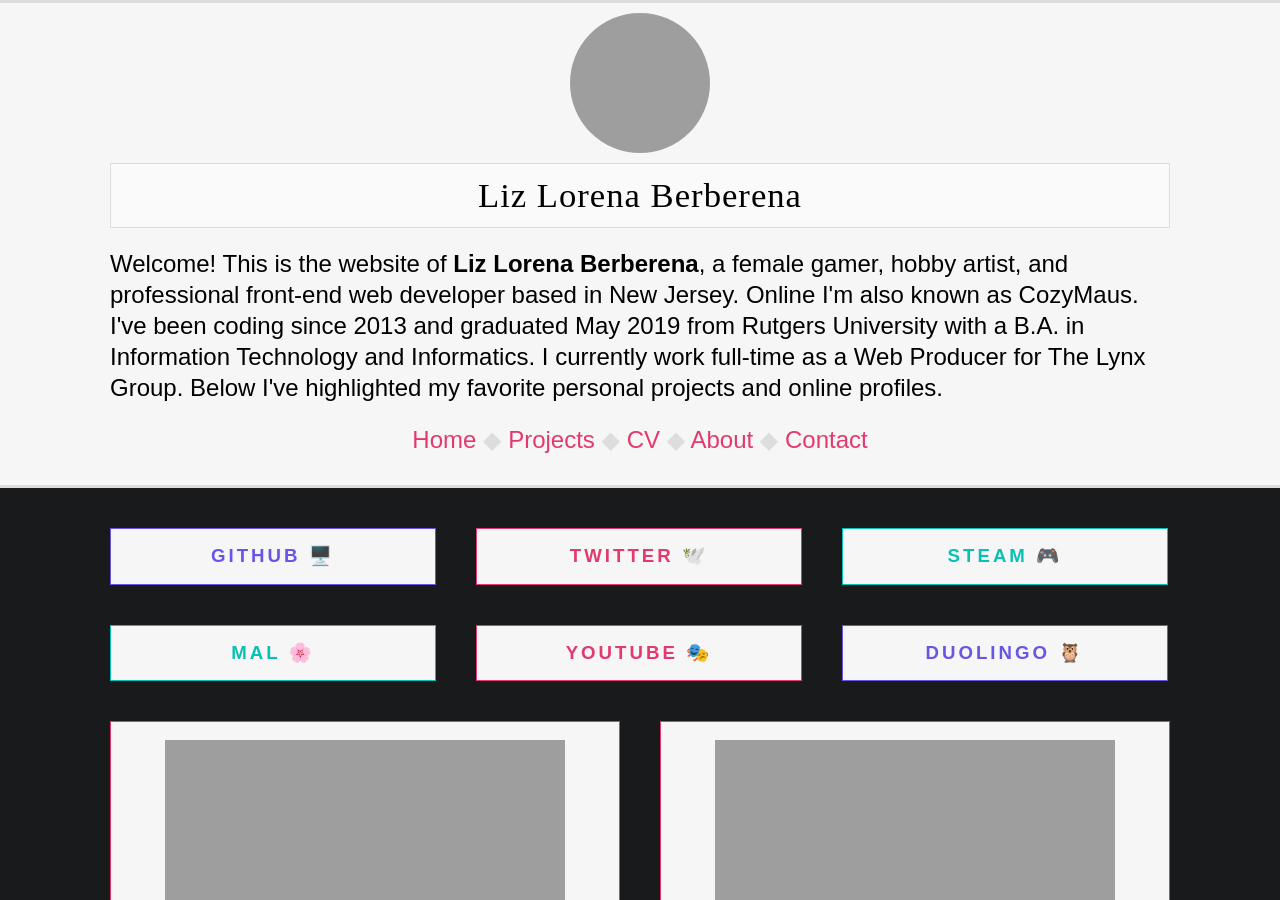
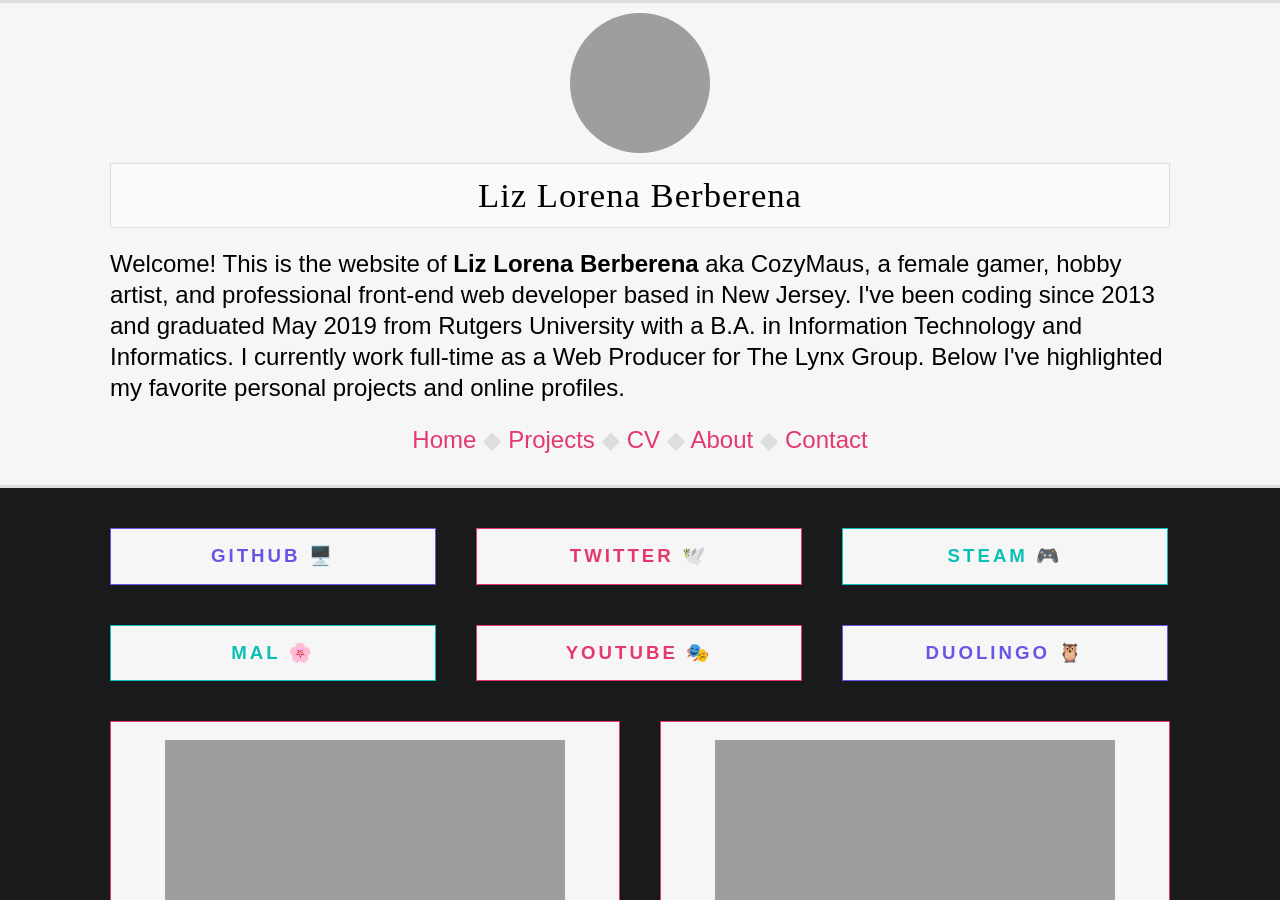
Before and after one commit to liz-lorena/2020, a Jekyll site: the page built from index.html, in a window 1280 px wide and 900 px high. Built offline with Jekyll 4.4.1, drawn with Linux system fonts in a browser that asks for light colours; the list of posts is cut into pages by our own code.

Commit message:
Update index.html

```diff
--- a/index.html
+++ b/index.html
@@ -3,4 +3,4 @@
 title: "all my links and projects"
 ---
 
-<p>Welcome! This is the website of <strong>Liz Lorena Berberena</strong>, a female gamer, hobby artist, and professional front-end web developer based in New Jersey. Online I'm also known as CozyMaus. I've been coding since 2013 and graduated May 2019 from Rutgers University with a B.A. in Information Technology and Informatics. I currently work full-time as a Web Producer for The Lynx Group. Below I've highlighted my favorite personal projects and online profiles.</p>
+<p>Welcome! This is the website of <strong>Liz Lorena Berberena</strong> aka CozyMaus, a female gamer, hobby artist, and professional front-end web developer based in New Jersey. I've been coding since 2013 and graduated May 2019 from Rutgers University with a B.A. in Information Technology and Informatics. I currently work full-time as a Web Producer for The Lynx Group. Below I've highlighted my favorite personal projects and online profiles.</p>
```
